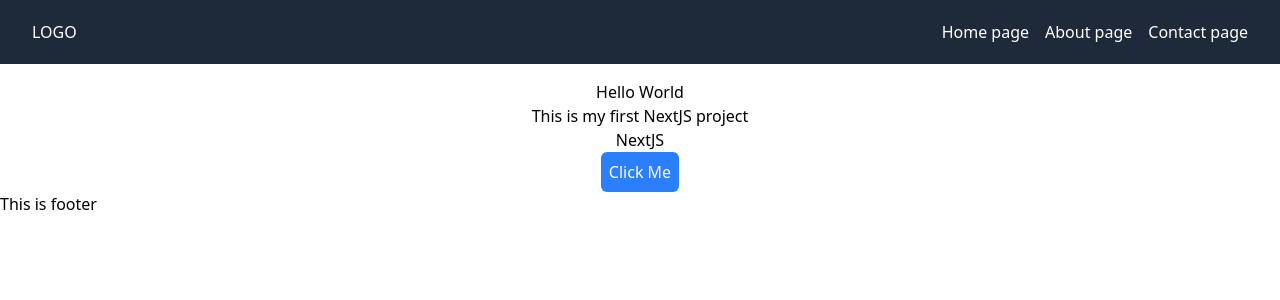
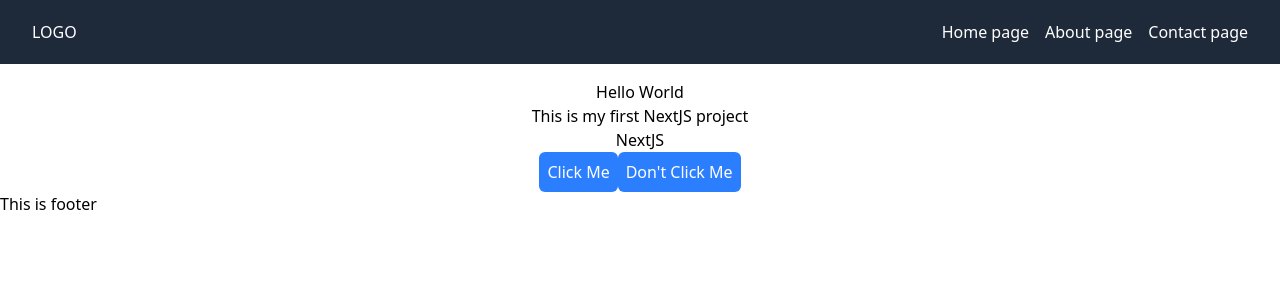
Before and after one commit to anwrat/Setting-Up-Next.js, a Next.js app: page / in a window 1280 px wide. Shown: the top 300 px of the page. Built offline with nearby package versions, Linux system fonts and the light colour scheme.

Commit message:
Changing button text using props

```diff
--- a/src/app/page.js
+++ b/src/app/page.js
@@ -8,7 +8,8 @@ export default function Home(){
       <ol>
         <li>NextJS</li>
       </ol>
-      <Button />
+      <Button text="Click Me"/>
+      <Button text="Don't Click Me"/>
     </div>
   )
 }
--- a/src/components/button.js
+++ b/src/components/button.js
@@ -1,7 +1,7 @@
-export default function Button(){
+export default function Button({text}){
     return(
         <button className="cursor-pointer bg-blue-500 text-white p-2 rounded-md hover:bg-blue-800">
-            Click Me
+            {text}
         </button>
     );
 }
```
